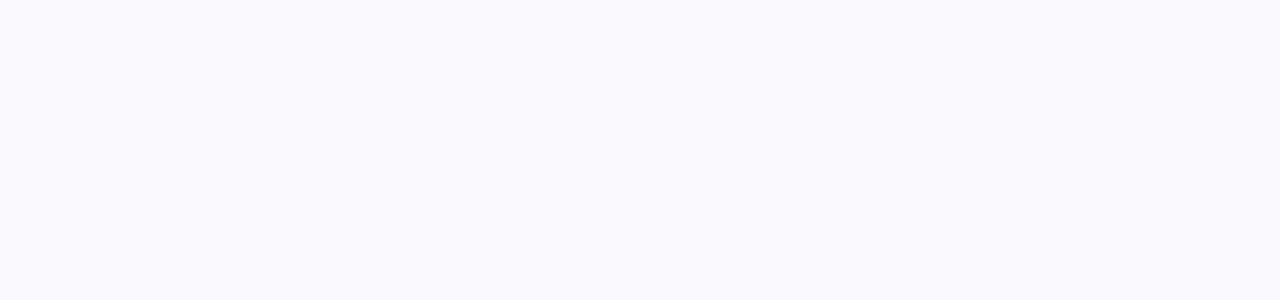
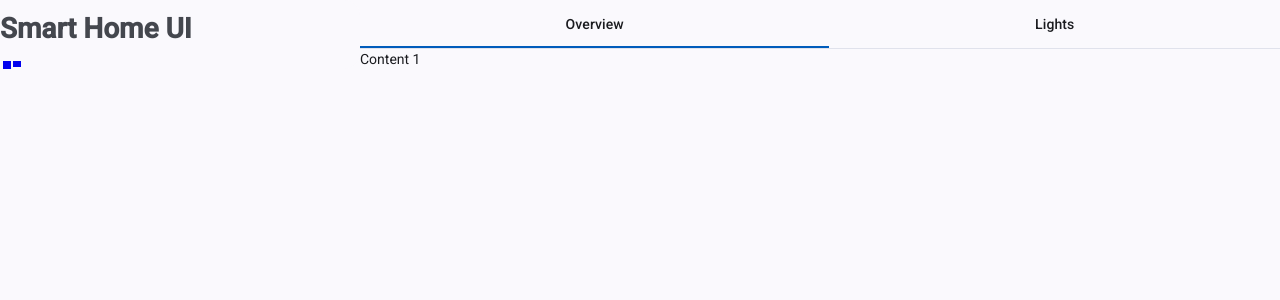
Before and after one commit to TimofeyNaryshkin/Smart-Home-UI, an Angular app: page / in a window 1280 px wide. Shown: the top 300 px of the page. Built offline with nearby package versions, Linux system fonts and the light colour scheme.

Commit message:
feat: add basic tabswitcher component

```diff
--- a/src/app/app.html
+++ b/src/app/app.html
@@ -4,5 +4,6 @@
   </mat-sidenav>
   <mat-sidenav-content>
     <router-outlet />
+    <app-tab-switcher />
   </mat-sidenav-content>
 </mat-sidenav-container>
--- a/src/app/app.ts
+++ b/src/app/app.ts
@@ -2,10 +2,11 @@ import { Component, signal } from '@angular/core';
 import { MatSidenavModule } from '@angular/material/sidenav';
 import { RouterOutlet } from '@angular/router';
 import { Sidebar } from './sidebar/sidebar';
+import { TabSwitcher } from "./tab-switcher/tab-switcher";
 
 @Component({
   selector: 'app-root',
-  imports: [RouterOutlet, MatSidenavModule, Sidebar],
+  imports: [RouterOutlet, MatSidenavModule, Sidebar, TabSwitcher],
   templateUrl: './app.html',
   styleUrl: './app.scss',
 })
--- /dev/null
+++ b/src/app/tab-switcher/tab-switcher.html
@@ -0,0 +1,4 @@
+<mat-tab-group>
+  <mat-tab label="Overview"> Content 1 </mat-tab>
+  <mat-tab label="Lights"> Content 2 </mat-tab>
+</mat-tab-group>
```
Also changed, not shown: src/app/tab-switcher/tab-switcher.ts (added, +12 -0 lines), src/app/tab-switcher/tab-switcher.scss (added), 1 other file (tests, documents, lock files or other folders).
